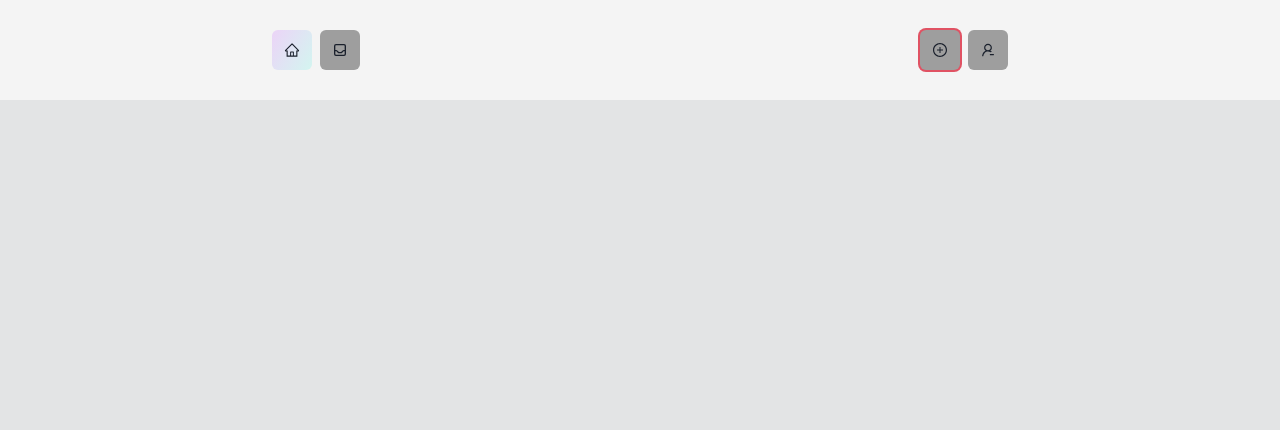
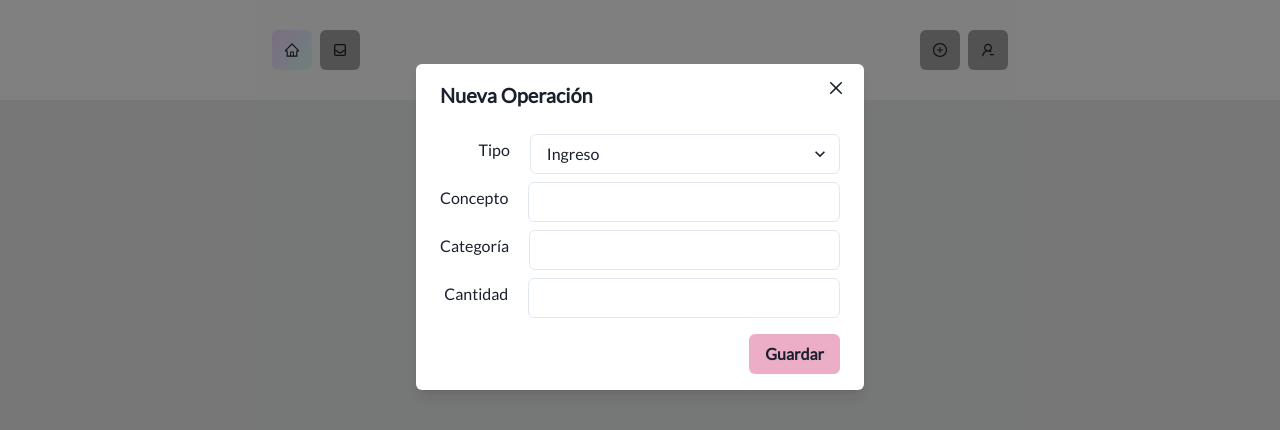
Before and after one commit to maurolnl/alkemy-fullstack-challenge, a React (Vite) app in the folder app/: page / in a window 1280 px wide. Both pictures are taken after a click on the button 940 px from the left and 50 px from the top of the page. Shown: the top 430 px of the page. Built offline with nearby package versions, Linux system fonts and the light colour scheme; grey boxes are pictures that could not be loaded.

Commit message:
add modal form component

```diff
--- a/app/src/common/Navbar/index.tsx
+++ b/app/src/common/Navbar/index.tsx
@@ -1,10 +1,13 @@
-import {Stack, Box, Container} from "@chakra-ui/react";
+import {Stack, Box, Container, useDisclosure} from "@chakra-ui/react";
 import {AiOutlineHome, AiOutlineUserDelete, AiOutlinePlusCircle} from "react-icons/ai";
 import {HiOutlineInbox} from "react-icons/hi";
 
 import GradientButton from "../Button";
+import OperationForm from "../OperationForm";
 
 const Navbar = () => {
+  const {isOpen, onOpen, onClose} = useDisclosure();
+
   return (
     <Box as="header" backgroundColor="neutral.white">
       <Container maxW={"container.md"}>
@@ -29,6 +32,7 @@ const Navbar = () => {
               ariaLabel="Crear Operación"
               hasLabel={true}
               icon={<AiOutlinePlusCircle />}
+              onClick={onOpen}
             />
             <GradientButton
               ariaLabel="Cerrar Sesión"
@@ -38,6 +42,7 @@ const Navbar = () => {
             />
           </Stack>
         </Stack>
+        <OperationForm isOpen={isOpen} onClose={onClose} />
       </Container>
     </Box>
   );
--- /dev/null
+++ b/app/src/common/OperationForm/index.tsx
@@ -0,0 +1,177 @@
+import {
+  Modal,
+  ModalOverlay,
+  ModalContent,
+  ModalHeader,
+  ModalCloseButton,
+  ModalBody,
+  Stack,
+  Button,
+  FormControl,
+  FormLabel,
+  Input,
+  Select,
+  FormErrorMessage,
+} from "@chakra-ui/react";
+import {useForm} from "react-hook-form";
+
+import {gradients} from "../../theme";
+
+interface Props {
+  isOpen: boolean;
+  onClose: () => void;
+  isEdit?: boolean;
+}
+
+type FormData = {
+  concept: string;
+  type: "income" | "expense";
+  amount: number;
+  category: string;
+};
+
+const OperationForm: React.FC<Props> = ({isOpen, onClose, isEdit}) => {
+  const {
+    register,
+    handleSubmit,
+    formState: {errors, isSubmitting},
+  } = useForm<FormData>();
+
+  const header = isEdit ? "Editar Operación" : "Nueva Operación";
+
+  const onSubmit = (data: FormData) => {
+    console.log(data);
+    onClose();
+  };
+
+  return (
+    <Modal isOpen={isOpen} onClose={onClose}>
+      <ModalOverlay />
+      <ModalContent>
+        <ModalHeader>{header}</ModalHeader>
+        <ModalCloseButton _hover={{backgroundColor: "brand.pink.100"}} />
+        <ModalBody>
+          <form onSubmit={handleSubmit(onSubmit)}>
+            <Stack>
+              <FormControl isInvalid={errors.type && true}>
+                <Stack alignItems="center" direction="row">
+                  <FormLabel htmlFor="type" id="type" textAlign="right" width="90px">
+                    Tipo
+                  </FormLabel>
+                  <Select
+                    id="type"
+                    {...register("type")}
+                    _focusVisible={{
+                      zIndex: 1,
+                      borderColor: "brand.pink.200",
+                      boxShadow: "0 0 0 1px #ffc6e0",
+                    }}
+                  >
+                    <option value={"income"}>Ingreso</option>
+                    <option value={"expense"}>Egreso</option>
+                  </Select>
+                </Stack>
+                <FormErrorMessage id="type-error" justifyContent="flex-end">
+                  {errors.type && errors.type.message}
+                </FormErrorMessage>
+              </FormControl>
+
+              <FormControl isInvalid={errors.concept && true}>
+                <Stack alignItems="center" direction="row">
+                  <FormLabel htmlFor="concept" id="concept" textAlign="right" width="90px">
+                    Concepto
+                  </FormLabel>
+                  <Input
+                    _focusVisible={{
+                      zIndex: 1,
+                      borderColor: "brand.pink.200",
+                      boxShadow: "0 0 0 1px #ffc6e0",
+                    }}
+                    id="concept"
+                    {...register("concept", {
+                      required: "Campo obligatorio",
+                      minLength: {value: 3, message: "Longitud mínima debe ser de 3"},
+                      maxLength: {value: 30, message: "Longitud máxima debe ser de 30"},
+                    })}
+                  />
+                </Stack>
+                <FormErrorMessage id="concept-error" justifyContent="flex-end">
+                  {errors.concept && errors.concept.message}
+                </FormErrorMessage>
+              </FormControl>
+
+              <FormControl isInvalid={errors.category && true}>
+                <Stack alignItems="center" direction="row">
+                  <FormLabel htmlFor="category" id="category" textAlign="right" width="90px">
+                    Categoría
+                  </FormLabel>
+                  <Input
+                    _focusVisible={{
+                      zIndex: 1,
+                      borderColor: "brand.pink.200",
+                      boxShadow: "0 0 0 1px #ffc6e0",
+                    }}
+                    id="category"
+                    {...register("category", {
+                      required: "Campo obligatorio",
+                      minLength: {value: 3, message: "Longitud mínima debe ser de 3"},
+                      maxLength: {value: 60, message: "Longitud máxima debe ser de 60"},
+                    })}
+                  />
+                </Stack>
+                <FormErrorMessage id="category-error" justifyContent="flex-end">
+                  {errors.category && errors.category.message}
+                </FormErrorMessage>
+              </FormControl>
+
+              <FormControl isInvalid={errors.amount && true}>
+                <Stack alignItems="center" direction="row" justifyContent="flex-end">
+                  <FormLabel htmlFor="amount" id="amount" textAlign="right" width="90px">
+                    Cantidad
+                  </FormLabel>
+                  <Input
+                    _focusVisible={{
+                      zIndex: 1,
+                      borderColor: "brand.pink.200",
+                      boxShadow: "0 0 0 1px #ffc6e0",
+                    }}
+                    display="inline-flex"
+                    id="amount"
+                    type="number"
+                    {...register("amount", {
+                      required: "Campo obligatorio",
+                      min: {value: 1, message: "Debe ser mayor o igual a 1"},
+                    })}
+                  />
+                </Stack>
+                <FormErrorMessage id="amount-error" justifyContent="flex-end">
+                  {errors.amount && errors.amount.message}
+                </FormErrorMessage>
+              </FormControl>
+            </Stack>
+
+            <Button
+              _focus={{
+                boxShadow: "0 0 0 2px rgba(224,82,99,1)",
+              }}
+              _hover={{
+                bgGradient: gradients.pink_strong,
+              }}
+              backgroundColor={"brand.pink.400"}
+              cursor="initial"
+              float="right"
+              isLoading={isSubmitting}
+              mb={2}
+              mt={4}
+              type="submit"
+            >
+              Guardar
+            </Button>
+          </form>
+        </ModalBody>
+      </ModalContent>
+    </Modal>
+  );
+};
+
+export default OperationForm;
```
Also changed, not shown: app/src/common/OperationList/index.tsx (+7 -2 lines).
